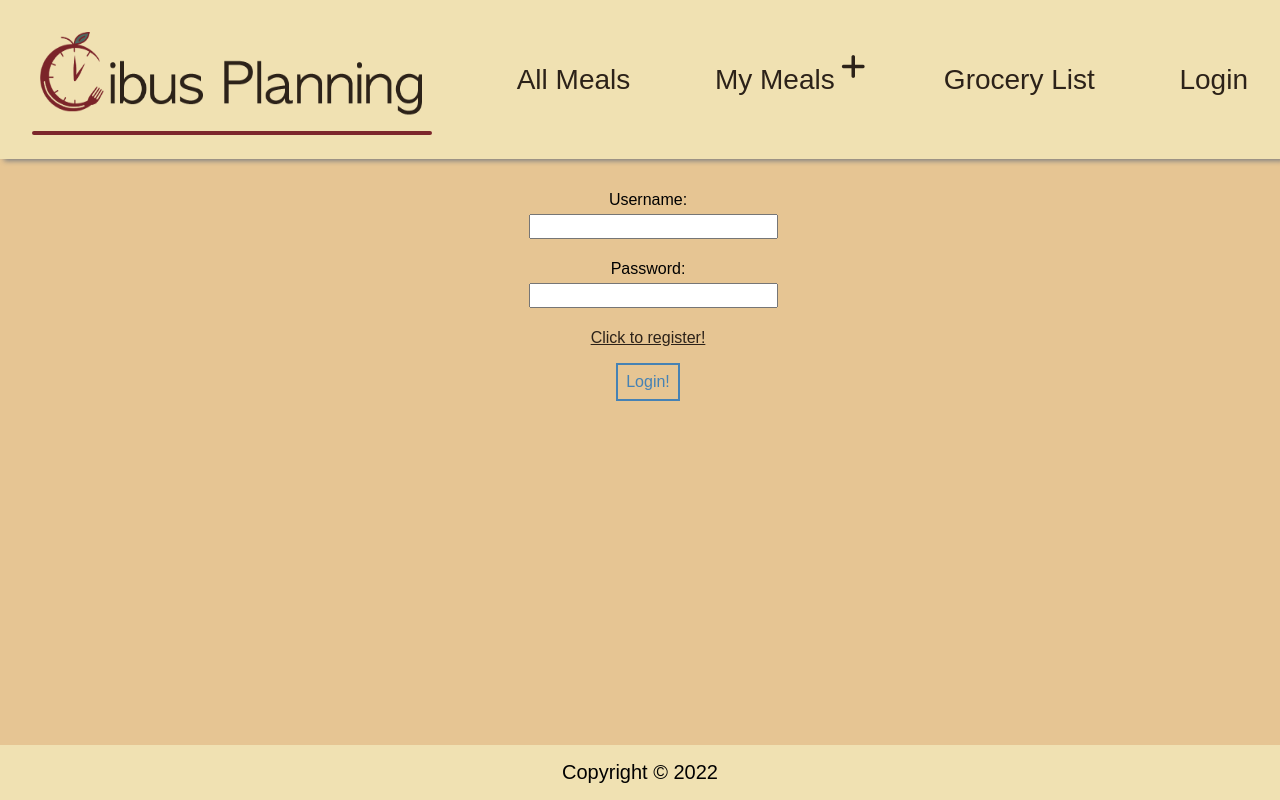
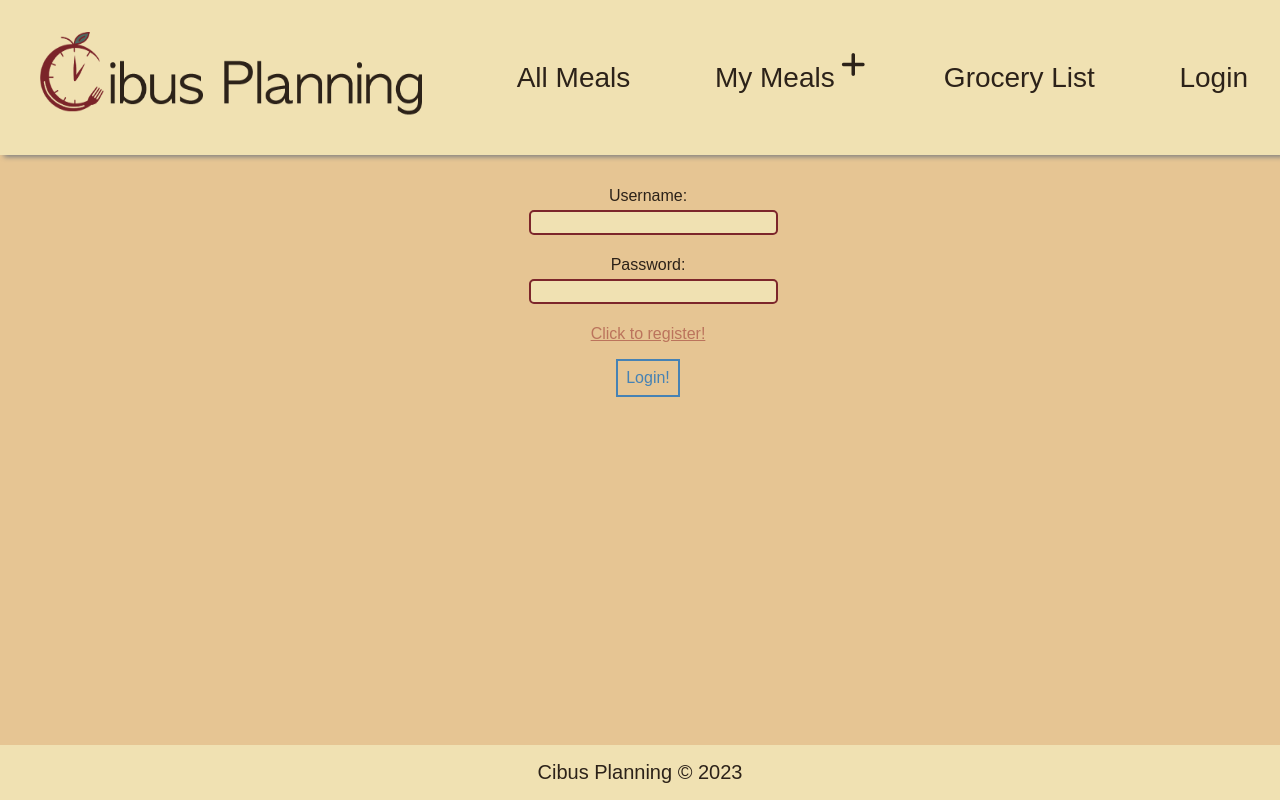
Before and after one commit to aamrlyman/MealPlanningGroceryApp, a React (Create React App) app in the folder frontend/: page /login in a window 1280 px wide. Built offline with nearby package versions, Linux system fonts and the light colour scheme.

Commit message:
add useEffect to reset state of location on login and logout

```diff
--- a/frontend/src/App.css
+++ b/frontend/src/App.css
@@ -11,6 +11,7 @@
 html {
   box-sizing: border-box;
   font-family: "apple-chancery", sans-serif;
+  color: #2c2219;
 }
 
 body {
@@ -64,13 +65,24 @@ button:hover {
 }
 
 a {
-  text-decoration: underline;
-  color: #2c2219;
+  color: #bb745c;
+  /* text-decoration: none; */
+
 }
 
 a:hover {
-  color:#7c262b
+  color:#7c262b;
+  /* text-decoration: underline; */
+
 }
+
+
+input {
+  border-radius: 5px;
+  background-color: #f0e1b2;
+  border: solid 2px #7c262b;
+}
+
 /*
 https://www.w3schools.com/howto/howto_css_animate_buttons.asp */
 
--- a/frontend/src/components/Footer/Footer.jsx
+++ b/frontend/src/components/Footer/Footer.jsx
@@ -3,7 +3,7 @@ import "./Footer.css";
 const Footer = () => {
   return (
     <footer>
-      <p>Copyright © 2022</p>{" "}
+      <p className="footer">Cibus Planning © 2023</p>{" "}
     </footer>
   );
 };
--- a/frontend/src/components/NavBar/NavBar.jsx
+++ b/frontend/src/components/NavBar/NavBar.jsx
@@ -1,4 +1,4 @@
-import React from "react";
+import React, { useEffect } from "react";
 import { useContext, useState } from "react";
 import { useNavigate, Link } from "react-router-dom";
 import AuthContext from "../../context/AuthContext";
@@ -16,6 +16,17 @@ const Navbar = () => {
     { textDecoration: "none", color: "#7c262b", "font-weight": "bold" },
   ];
 
+  function changeLocation (user, string){
+    if (user){setLocation(string)}
+  }
+  useEffect (()=>{
+   if(user){
+    setLocation("home")
+   }
+   else (setLocation(null))
+  },[user]
+  )
+
   return (
     <div className="navBar">
       <ul className="navLi">
@@ -23,18 +34,18 @@ const Navbar = () => {
           <Link
             to="/"
             style={styleArray[0]}
-            onClick={() => setLocation("home")}
+            onClick={() => changeLocation(user,"home")}
           >
             <img src={cibuslogo2} width="400" height="100" />
           </Link>
-          {location === "home"? <hr/> : ""}
+          {location === "home" && user? <hr/> : ""}
         </li>
         <li>
           {location !== "/mealsList" ? (
             <Link
               to="/mealsList"
               style={styleArray[0]}
-              onClick={() => setLocation("/mealsList")}
+              onClick={() => changeLocation(user, "/mealsList")}
             >
               All Meals
             </Link>
@@ -50,7 +61,7 @@ const Navbar = () => {
             <Link
             to="userMealsList/"
             style={styleArray[0]}
-            onClick={() => setLocation("userMealsList/")}
+            onClick={() => changeLocation(user, "userMealsList/")}
             >
               My Meals
             </Link>
@@ -64,7 +75,7 @@ const Navbar = () => {
             <Link
             to="/createMeal"
             style={styleArray[0]}
-            onClick={() => setLocation("/createMeal")}
+            onClick={() => changeLocation(user,"/createMeal")}
             >
             <i className="fa-solid fa-plus"></i>
           </Link>
@@ -82,7 +93,7 @@ const Navbar = () => {
             <Link
               to="/groceries"
               style={styleArray[0]}
-              onClick={() => setLocation("/groceries")}
+              onClick={() => changeLocation(user,"/groceries")}
             >
               Grocery List
             </Link>
```
